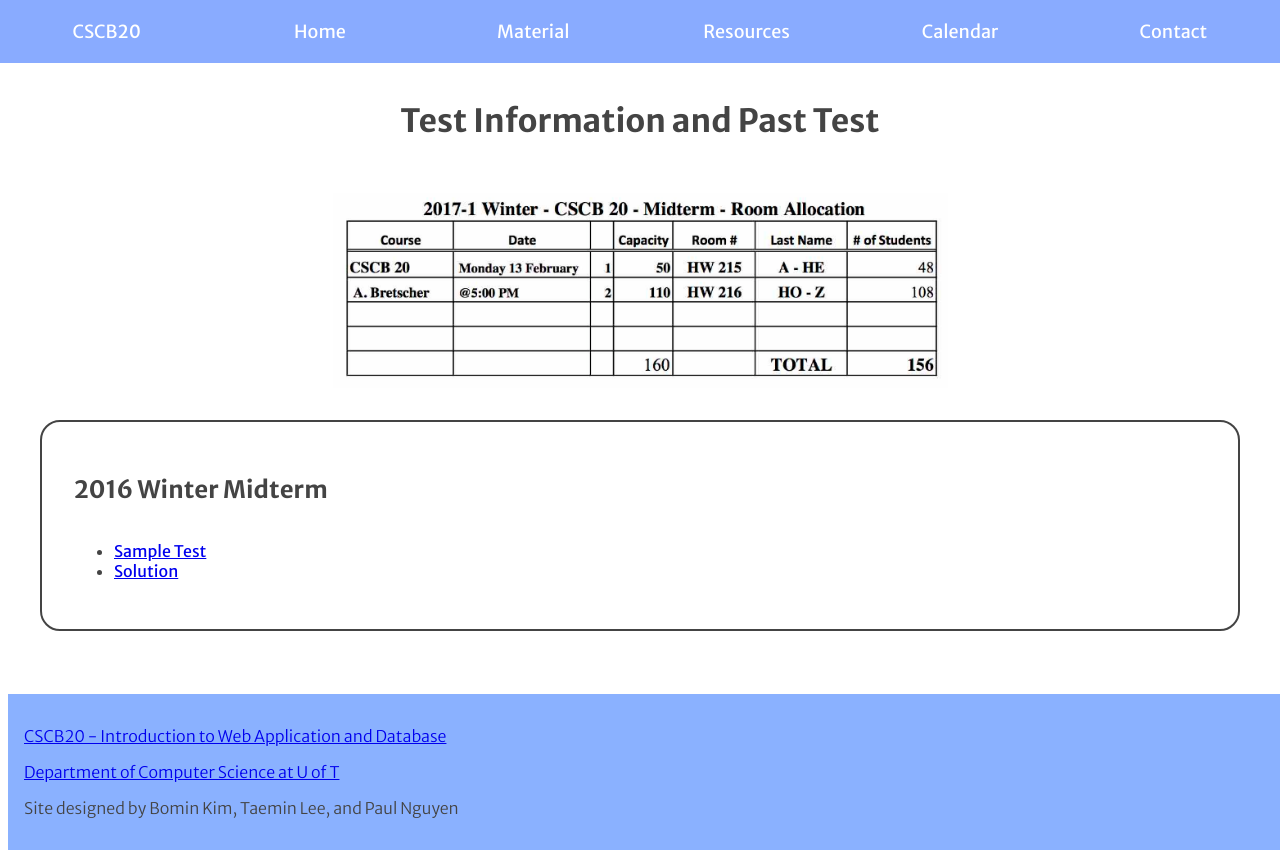
After one commit to taeminlee0601/CSCB20-A3, a Flask app: template templates/tests.html in a window 1280 px wide. The commit adds this page. Run offline with Flask 3, Linux system fonts and the light colour scheme; the template is opened without the code that fills it, so the values that code supplies are empty.

Commit message:
Finished test page and feedback page

```diff
--- a/static/index.css
+++ b/static/index.css
@@ -2,11 +2,11 @@ body {
     margin-top: 50px;
     font-family: 'Merriweather Sans';
     color: #444;
-    /*
-    If there is not enough content, uncomment this
+
+    /* If there is not enough content, uncomment this */
     display: flex;
     flex-direction: column;
-    min-height: 100vh; */
+    min-height: 100vh;
 }
 
 .navbar {
@@ -84,14 +84,14 @@ footer {
     margin-top: auto;
 }
 
-.description-col {
+.description-grid {
     display: grid;
     grid-template-columns: repeat(3, 1fr);
     gap: 20px 20px;
     margin: 2rem;
 }
 
-.description-col-box {
+.description-grid-box {
     /* margin: 2rem 20px; */
     /* margin: 2rem; */
     padding: 2rem;
@@ -100,13 +100,13 @@ footer {
     justify-content: center;
 }
 
-.description-row {
+.description-flex {
     margin: 2rem;
     padding: 2rem;
     border: 2px solid #444;
     border-radius: 20px;
     display: flex;
-    flex-direction: row;
+    flex-direction: column;
     align-items: flex-start;
     justify-content: center;
 }
--- /dev/null
+++ b/static/test.css
@@ -0,0 +1,20 @@
+@import url(../static/index.css);
+
+.test-image {
+    display: block;
+    margin-left: auto;
+    margin-right: auto;
+    width: 50%;
+}
+
+.h2 {
+    text-align: center;
+}
+
+.wrapper {
+
+}
+
+.description-flex {
+    justify-items: center;
+}
--- a/static/tutorial.css
+++ b/static/tutorial.css
@@ -8,7 +8,7 @@ h2 {
     text-align: center;
 }
 
-.description-col-box {
+.description-grid-box {
     display: flex;
     flex-direction: column;
 }
--- /dev/null
+++ b/templates/tests.html
@@ -0,0 +1,71 @@
+<!DOCTYPE html>
+<html lang="en">
+    <head>
+        <meta charset="UTF-8">
+        <meta name="viewport" content="width=device-width, initial-scale=1.0">
+        <title>CSCB20 Tutorial</title>
+        <link rel="stylesheet" href="../static/test.css">
+        <link rel="stylesheet" href="../static/index.css">
+        <!-- <link href='https://fonts.googleapis.com/css?family=Merriweather Sans' rel='stylesheet'> -->
+        <link rel="preconnect" href="https://fonts.googleapis.com/" />
+        <link rel="preconnect" href="https://fonts.gstatic.com/" crossorigin />
+        <link
+            href="https://fonts.googleapis.com/css2?family=Merriweather+Sans:ital,wght@0,300..800;1,300..800&family=Merriweather:ital,wght@0,300;0,400;0,700;0,900;1,300;1,400;1,700;1,900&display=swap"
+            rel="stylesheet"
+        />
+    </head>
+    <body>
+
+    <!-- This is the header/navigation bar of the page -->
+        <header>
+            <div class="navbar">
+                <a class="navbar-title" href="#">CSCB20</a>
+                <div class="dropdown">
+                    <a class="tab">Home</a>
+                    <div class="dropdown-content">
+                        <a href="#">Course Description</a>
+                        <a href="#">Syllabus</a>
+                    </div>
+                </div>
+                <div class="dropdown">
+                    <a class="tab">Material</a>
+                    <div class="dropdown-content">
+                        <a href="#">Assignments</a>
+                        <a href="#">Lectures</a>
+                        <a href="#">Labs</a>
+                    </div>
+                </div>
+                <a class="tab" href="#">Resources</a>
+                <a class="tab" href="#">Calendar</a>
+                <div class="dropdown">
+                    <a class="tab">Contact</a>
+                    <div class="dropdown-content">
+                        <a href="#">Course Team</a>
+                        <a href="#">Feedback</a>
+                    </div>
+                </div>
+            </div>
+        </header>
+
+        <!-- This is the main body of the page -->
+        <h1>Test Information and Past Test</h1>
+
+        <img class="test-image" src="../images/TestInfo.png" alt="2017 Midterm Information">
+
+        <div class="description-flex">
+            <h2>2016 Winter Midterm</h2>
+            <ul>
+                <li><a href="#">Sample Test</li>
+                <li><a href="#">Solution</li>
+            </ul>
+        </div>
+
+        <footer>
+            <p>CSCB20 - Introduction to Web Application and Database</p>
+            <a href="https://web.cs.toronto.edu/people/faculty-directory"
+                >Department of Computer Science at U of T</a
+            >
+            <p>Site designed by Bomin Kim, Taemin Lee, and Paul Nguyen</p>
+        </footer>
+    </body>
+</html>
```
Also changed, not shown: static/feedback.css (added, +19 -0 lines), templates/feedback.html (added, +67 -0 lines), templates/home.html (deleted, +0 -9 lines), templates/tutorials.html (+8 -8 lines), images/TestInfo.png (added).
